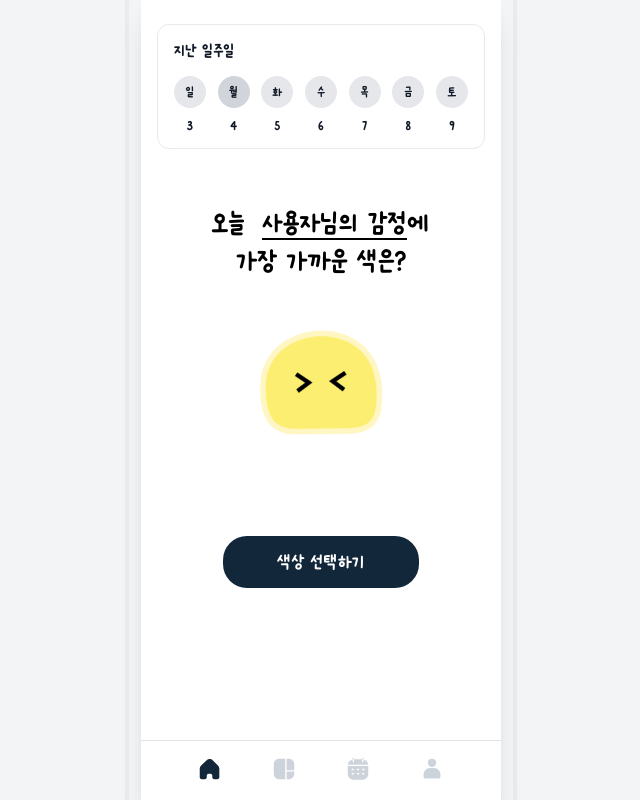
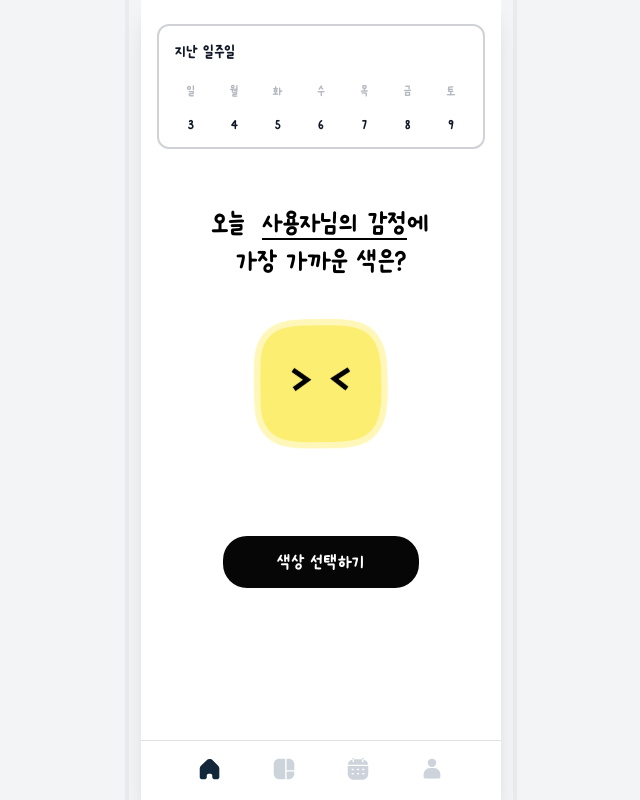
Before and after one commit to team-melog/melog-fe, a Next.js app in the folder apps/web/: page /emotion in a window 1280 px wide. Shown: the whole page, without its empty margins (319-959 px from the left). Built offline with nearby package versions, Linux system fonts and the light colour scheme; no server answers; a web font is replaced by a local one.

Commit message:
style: 메인 아이콘 변경

```diff
--- a/apps/web/src/app/emotion/page.tsx
+++ b/apps/web/src/app/emotion/page.tsx
@@ -28,15 +28,13 @@ export default function EmotionPage() {
         {/* Main Content */}
         <div className="flex-1 flex flex-col py-6">
           {/* Calendar Bar */}
-          <div className="h-[125px] rounded-xl py-3 px-4 mb-6 border border-[#EAE9E9] flex flex-col justify-between">
+          <div className="h-[125px] rounded-xl py-3 px-4 mb-6 border-2 border-[#D0D2D7] flex flex-col justify-between">
             <span className="text-lg">지난 일주일</span>
             <div className="flex justify-between items-center">
               {daysOfWeek.map((day, index) => (
                 <div key={day} className="flex flex-col items-center">
                   <div
-                    className={`w-8 h-8 rounded-full flex items-center justify-center text-sm font-medium mb-2 ${
-                      index === today.getDay() ? 'bg-gray-300' : 'bg-gray-200'
-                    }`}
+                    className={`w-8 h-8 rounded-full flex items-center justify-center text-sm font-medium mb-2 text-[#B5B8C0]`}
                   >
                     {day}
                   </div>
@@ -67,7 +65,7 @@ export default function EmotionPage() {
           <div className="flex justify-center">
             <Button
               onClick={handleEmotionRecord}
-              className="w-3/5 bg-[#13273A] hover:bg-[#2a4967] text-white py-3 px-8 rounded-3xl transition-colors text-xl"
+              className="w-3/5 bg-[#060607] hover:bg-[#2a2a2a] text-white py-3 px-8 rounded-3xl transition-colors text-xl"
             >
               색상 선택하기
             </Button>
```
Also changed, not shown: apps/web/src/assets/icons/MainIcon.svg.
